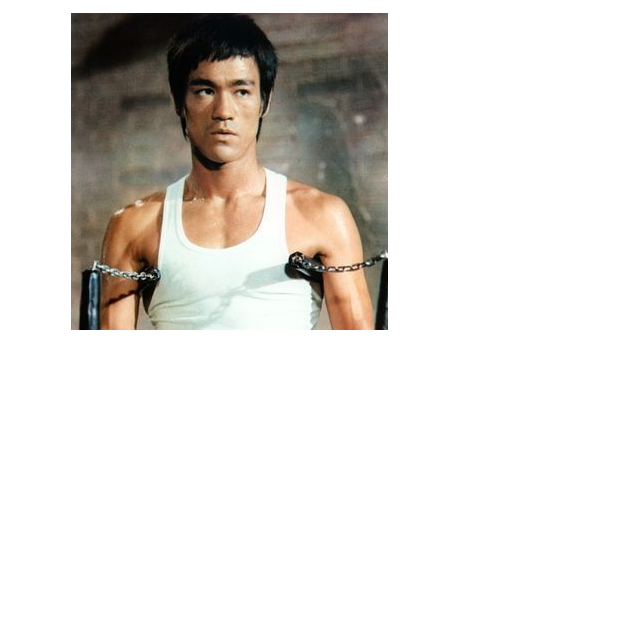
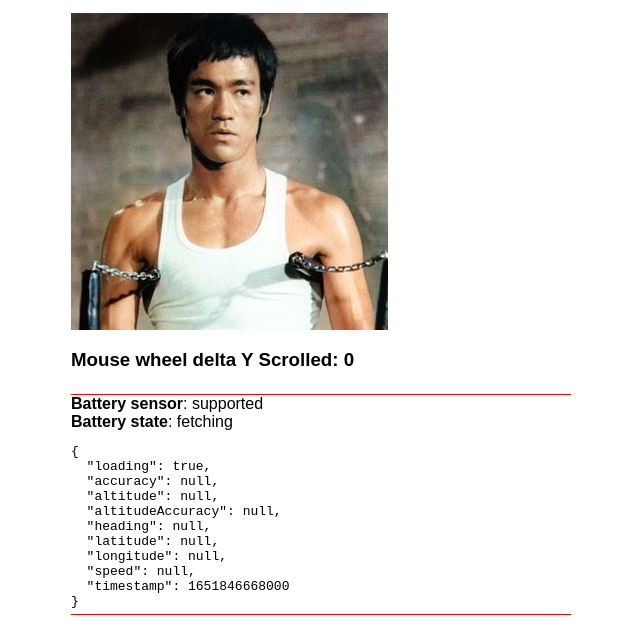
Before and after one commit to ViktorMalinov/gatsbytest, a Gatsby site: page / in a window 1280 px wide. Shown: the part 197-825 px from the top of the page, without its empty margins (319-959 px from the left). Before the commit the page ends 800 px from the top, so only its background shows below. Built offline with nearby package versions, Linux system fonts and the light colour scheme; Gatsby itself is replaced by a stand-in of ours; no server answers.

Commit message:
added tests for react-use lib

```diff
--- a/package.json
+++ b/package.json
@@ -24,6 +24,7 @@
     "gatsby-source-filesystem": "^4.11.1",
     "gatsby-transformer-sharp": "^4.12.1",
     "react": "^17.0.1",
-    "react-dom": "^17.0.1"
+    "react-dom": "^17.0.1",
+    "react-use": "^17.3.2"
   }
 }
--- /dev/null
+++ b/src/components/react-use-test.js
@@ -0,0 +1,18 @@
+import React from "react";
+import Battery from "./ru-battery";
+import Geolocation from "./ru-geolocation";
+import MouseWheel from "./ru-mouse-wheel";
+import * as styles from "./react-use-test.module.css";
+
+const RUTest = () => {
+  return (
+    <>
+      {/* <div className={styles?.divider} /> */}
+      <MouseWheel className={styles?.divider} />
+      <Battery className={styles?.divider} />
+      <Geolocation className={styles?.divider} />
+    </>
+  );
+};
+
+export default RUTest;
--- /dev/null
+++ b/src/components/react-use-test.module.css
@@ -0,0 +1,4 @@
+.divider {
+  padding-bottom: 5px;
+  border-bottom: 1px solid red;
+}
--- /dev/null
+++ b/src/components/ru-battery.js
@@ -0,0 +1,43 @@
+import React from "react";
+import { useBattery } from "react-use";
+
+const Battery = ({ className }) => {
+  const batteryState = useBattery();
+
+  if (!batteryState.isSupported) {
+    return (
+      <div>
+        <strong>Battery sensor</strong>: <span>not supported</span>
+      </div>
+    );
+  }
+
+  if (!batteryState.fetched) {
+    return (
+      <div>
+        <strong>Battery sensor</strong>: <span>supported</span> <br />
+        <strong>Battery state</strong>: <span>fetching</span>
+      </div>
+    );
+  }
+
+  return (
+    <div className={className}>
+      <strong>Battery sensor</strong>:&nbsp;&nbsp; <span>supported</span> <br />
+      <strong>Battery state</strong>: <span>fetched</span> <br />
+      <strong>Charge level</strong>:&nbsp;&nbsp;{" "}
+      <span>{(batteryState.level * 100).toFixed(0)}%</span> <br />
+      <strong>Charging</strong>:&nbsp;&nbsp;{" "}
+      <span>{batteryState.charging ? "yes" : "no"}</span> <br />
+      <strong>Charging time</strong>:&nbsp;&nbsp;
+      <span>
+        {batteryState.chargingTime ? batteryState.chargingTime : "finished"}
+      </span>{" "}
+      <br />
+      <strong>Discharging time</strong>:&nbsp;&nbsp;{" "}
+      <span>{batteryState.dischargingTime}</span>
+    </div>
+  );
+};
+
+export default Battery;
--- /dev/null
+++ b/src/components/ru-geolocation.js
@@ -0,0 +1,10 @@
+import React from "react";
+import { useGeolocation } from "react-use";
+
+const Geolocation = ({ className }) => {
+  const state = useGeolocation();
+
+  return <pre className={className}>{JSON.stringify(state, null, 2)}</pre>;
+};
+
+export default Geolocation;
--- /dev/null
+++ b/src/components/ru-mouse-wheel.js
@@ -0,0 +1,13 @@
+import React from "react";
+import { useMouseWheel } from "react-use";
+
+const MouseWeel = ({ className }) => {
+  const mouseWheel = useMouseWheel();
+  return (
+    <div className={className}>
+      <h3>Mouse wheel delta Y Scrolled: {mouseWheel}</h3>
+    </div>
+  );
+};
+
+export default MouseWeel;
--- a/src/pages/index.js
+++ b/src/pages/index.js
@@ -2,6 +2,7 @@
 import * as React from "react";
 import Layout from "../components/layout";
 import { StaticImage } from "gatsby-plugin-image";
+import RUTest from "../components/react-use-test";
 
 // Step 2: Define your component
 const IndexPage = () => {
@@ -12,6 +13,8 @@ const IndexPage = () => {
         alt="Clifford, a reddish-brown pitbull, posing on a couch and looking stoically at the camera"
         src="../images/bruce-lee.jpg"
       />
+
+      <RUTest />
     </Layout>
 
     // <main>
```
Also changed, not shown: 1 other file.
